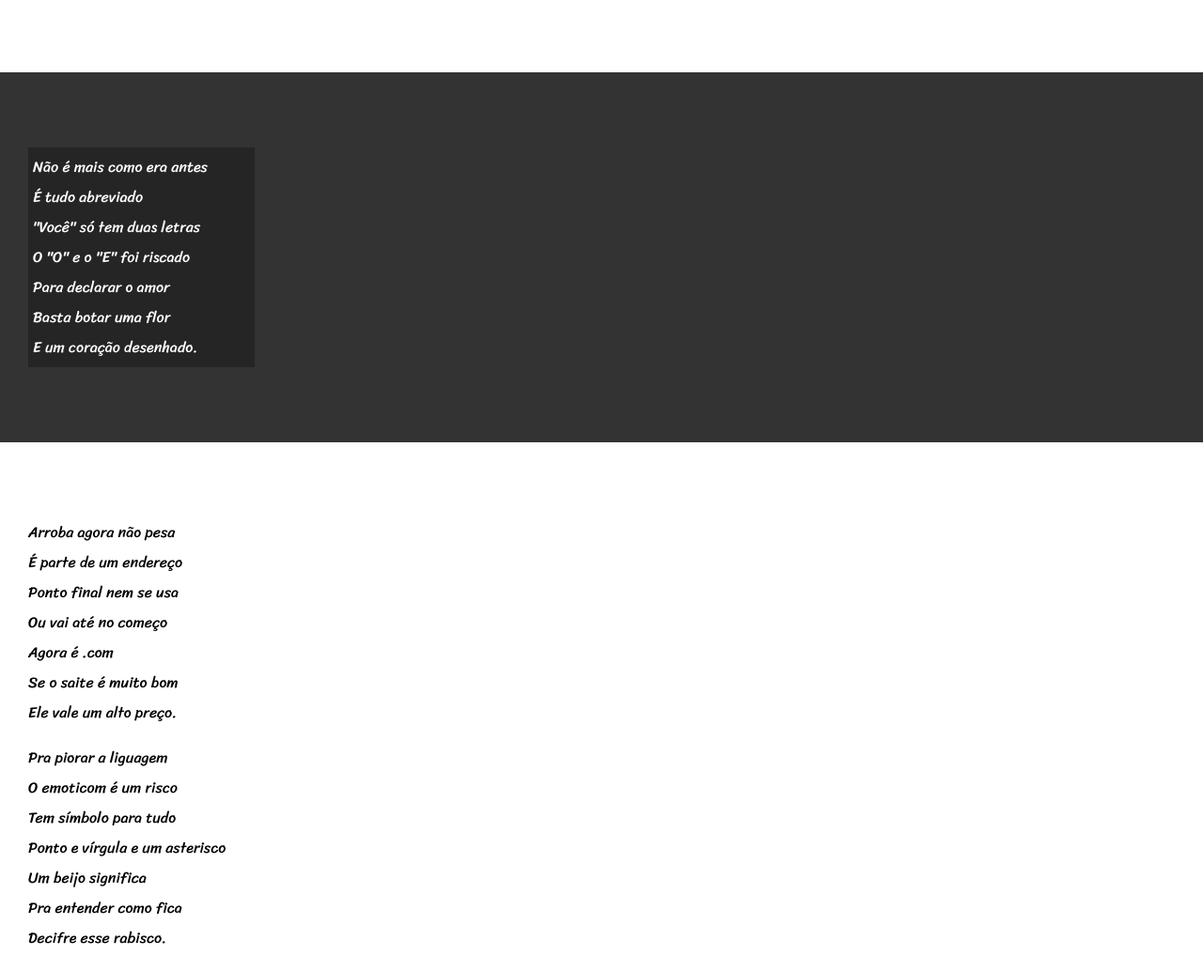
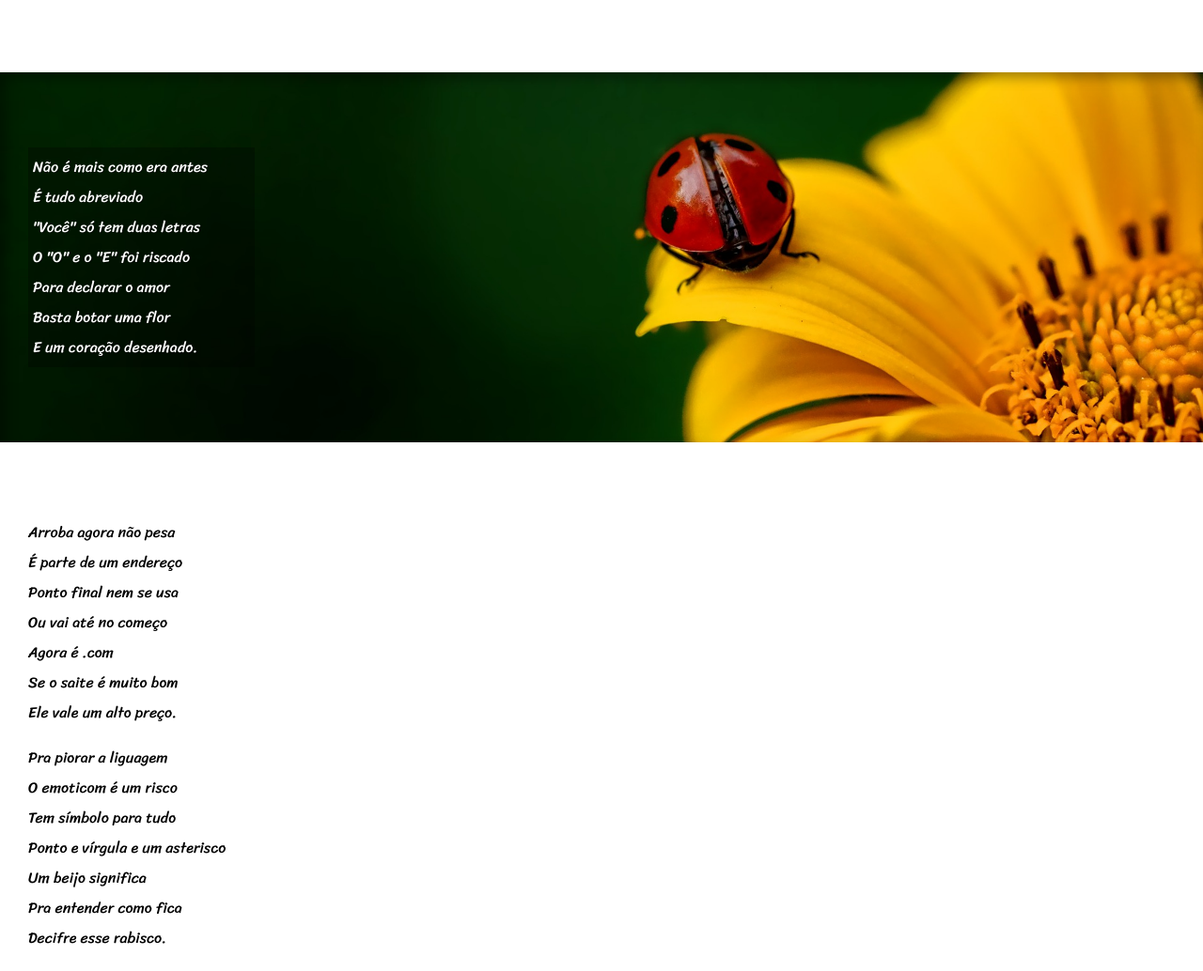
Before and after one commit to Hudson50/HTML__CSS, a plain HTML site: page desafios/d012/index.html in a window 1280 px wide. Shown: the part 512-1546 px from the top of the page at 94% size. Drawn offline with Linux system fonts and the light colour scheme.

Commit message:
imagem fixada

```diff
--- a/desafios/d012/estilo/style.css
+++ b/desafios/d012/estilo/style.css
@@ -69,13 +69,26 @@ section > p {
 .imagem {
     background-color: rgb(51, 51, 51);
     color: white;
+    box-shadow: inset 6px 6px 13px 0px rgba(0, 0, 0, 0.37);
+    background-size: cover;
+    background-attachment: fixed;
 }
 
 .imagem p {
     background-color: rgba(0, 0, 0, 0.274);
-    padding-left: 10px;
     display: inline-block;
     padding: 5px 50px 5px 5px;
+    text-shadow: 1px 1px 0px rgba(0, 0, 0, 0.466);
+}
+
+#img1 {
+    background-image: url('../imagens/background001.jpg');
+    background-position: right center;
+}
+
+#img2 {
+    background-image: url('../imagens/background002.jpg');
+    background-size: cover;
 }
 
 footer {
--- a/desafios/d012/index.html
+++ b/desafios/d012/index.html
@@ -27,7 +27,7 @@
             </p>
         </section>
 
-        <section class="imagem">
+        <section class="imagem" id="img1">
             <p>
                 Não é mais como era antes<br>
                 É tudo abreviado<br>
@@ -60,7 +60,7 @@
             </p>
         </section>
 
-        <section class="imagem">
+        <section class="imagem" id="img2">
             <p>
                 Tenho saudade das cartas<br>
                 Escritas com a própria mão<br>
```
